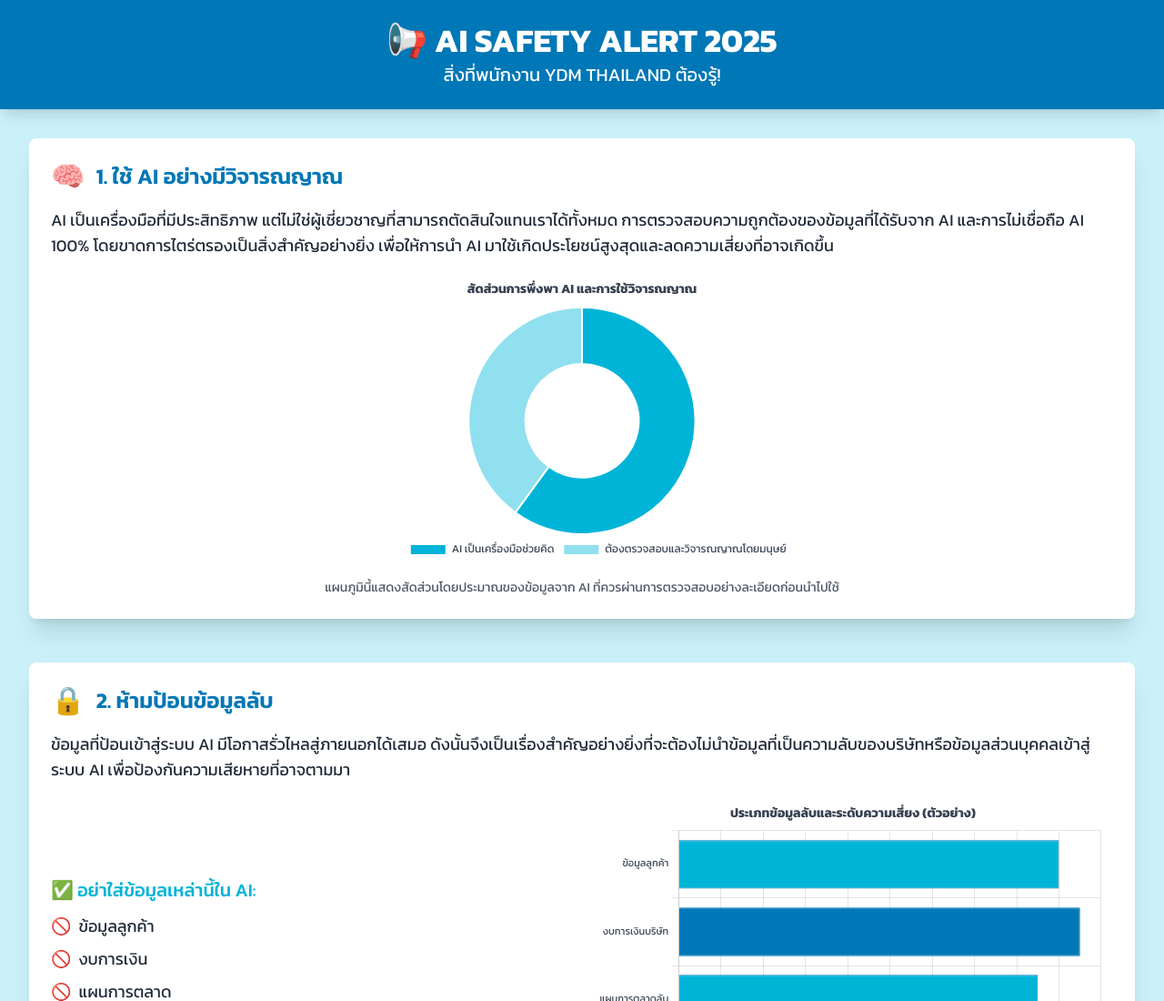
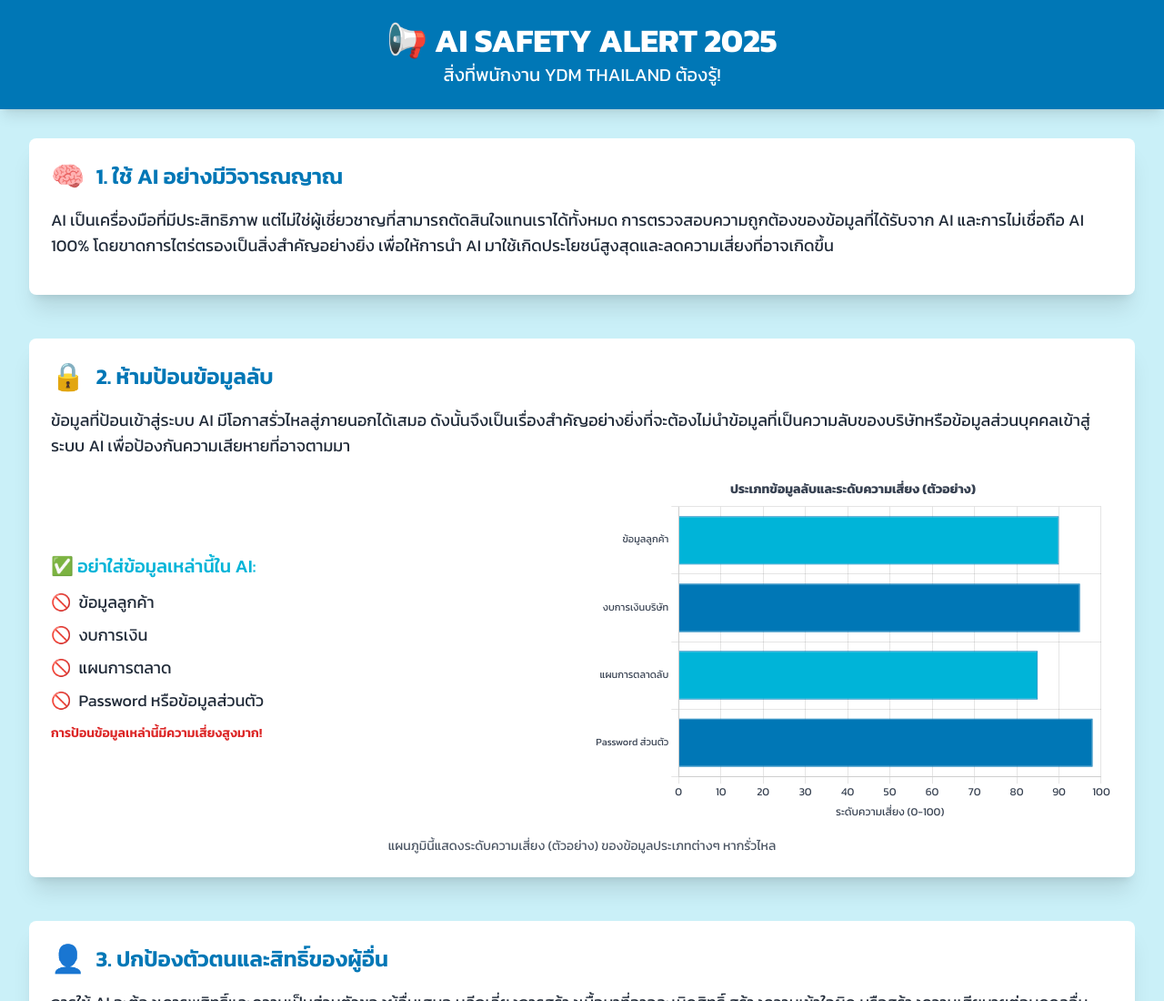
Before and after one commit to day-cs/ydm, a plain HTML site: page index.html in a window 1280 px wide. Shown: the top 1100 px of the page at 91% size. Drawn offline with nearby package versions, Linux system fonts and the light colour scheme.

Commit message:
Update index.html

```diff
--- a/index.html
+++ b/index.html
@@ -10,7 +10,7 @@
     <!--
     Narrative Plan:
     1.  Header: Main Alert Title.
-    2.  Section 1 (ใช้ AI อย่างมีวิจารณญาณ): Introduction to cautious AI use. Donut chart for AI's nature.
+    2.  Section 1 (ใช้ AI อย่างมีวิจารณญาณ): Introduction to cautious AI use.
     3.  Section 2 (ห้ามป้อนข้อมูลลับ): Data secrecy. Bar chart for types of confidential data and their illustrative risk.
     4.  Section 3 (ปกป้องตัวตนและสิทธิ์ของผู้อื่น): Ethical AI use. List of prohibited actions with icons.
     5.  Section 4 (ระวัง Deepfake & AI Scam): AI threats. Big number for scam prevalence + HTML/CSS flowchart for verification.
@@ -20,7 +20,7 @@
     9.  Footer: Confirmation.
 
     Visualization Choices:
-    -   Section 1 Data: AI's nature (expert vs. tool). Goal: Inform. Visualization: Donut Chart (Chart.js). Justification: Shows proportion of AI's role needing human judgment. No SVG.
+    -   Section 1 Data: AI's nature (expert vs. tool). Goal: Inform. Visualization: Text only. No SVG.
     -   Section 2 Data: Types of confidential data (ลูกค้า, งบการเงิน, แผนการตลาด, Password). Goal: Compare. Visualization: Bar Chart (Chart.js) - Illustrative Risk Levels. Justification: Compares distinct categories of sensitive data. Label wrapping applied. No SVG.
     -   Section 3 Data: Prohibited actions (ละเมิดสิทธิ์, Deepfake, etc.). Goal: Organize. Visualization: Styled HTML List with Unicode icons. Justification: Clear, direct for rules. No SVG.
     -   Section 4 Data: AI scam prevalence & verification. Goal: Inform/Organize. Visualization: Large Text (HTML/CSS) + HTML/CSS Flowchart. Justification: Impact and process illustration. No SVG, No Mermaid JS.
@@ -84,11 +84,7 @@
                     <span class="text-3xl mr-3">🧠</span> 1. ใช้ AI อย่างมีวิจารณญาณ
                 </h2>
                 <p class="mb-4 text-lg">AI เป็นเครื่องมือที่มีประสิทธิภาพ แต่ไม่ใช่ผู้เชี่ยวชาญที่สามารถตัดสินใจแทนเราได้ทั้งหมด การตรวจสอบความถูกต้องของข้อมูลที่ได้รับจาก AI และการไม่เชื่อถือ AI 100% โดยขาดการไตร่ตรองเป็นสิ่งสำคัญอย่างยิ่ง เพื่อให้การนำ AI มาใช้เกิดประโยชน์สูงสุดและลดความเสี่ยงที่อาจเกิดขึ้น</p>
-                <div class="chart-container mx-auto h-64 md:h-80">
-                    <canvas id="aiNatureChart"></canvas>
                 </div>
-                <p class="text-center mt-4 text-sm text-gray-600">แผนภูมินี้แสดงสัดส่วนโดยประมาณของข้อมูลจาก AI ที่ควรผ่านการตรวจสอบอย่างละเอียดก่อนนำไปใช้</p>
-            </div>
         </section>
 
         <section id="data-privacy" class="mb-12">
@@ -252,44 +248,44 @@
             }
         };
 
-        // 1. AI Nature Chart (Donut)
-        const aiNatureCtx = document.getElementById('aiNatureChart').getContext('2d');
-        new Chart(aiNatureCtx, {
-            type: 'doughnut',
-            data: {
-                labels: ['AI เป็นเครื่องมือช่วยคิด', 'ต้องตรวจสอบและวิจารณญาณโดยมนุษย์'],
-                datasets: [{
-                    label: 'ธรรมชาติของ AI',
-                    data: [60, 40], // Illustrative data
-                    backgroundColor: [CHART_PRIMARY_COLOR, CHART_ACCENT_COLOR],
-                    borderColor: ['#FFFFFF'],
-                    borderWidth: 2
-                }]
-            },
-            options: {
-                responsive: true,
-                maintainAspectRatio: false,
-                plugins: {
-                    legend: {
-                        position: 'bottom',
-                         labels: {
-                            font: { size: 12 }
-                        }
-                    },
-                    title: {
-                        display: true,
-                        text: 'สัดส่วนการพึ่งพา AI และการใช้วิจารณญาณ',
-                        font: { size: 14, weight: 'bold' },
-                        padding: { top:10, bottom:10}
-                    },
-                    tooltip: {
-                        callbacks: {
-                            title: commonTooltipTitleCallback
-                        }
-                    }
-                }
-            }
-        });
+        // Removed AI Nature Chart (Donut) as per user request
+        // const aiNatureCtx = document.getElementById('aiNatureChart').getContext('2d');
+        // new Chart(aiNatureCtx, {
+        //     type: 'doughnut',
+        //     data: {
+        //         labels: ['AI เป็นเครื่องมือช่วยคิด', 'ต้องตรวจสอบและวิจารณญาณโดยมนุษย์'],
+        //         datasets: [{
+        //             label: 'ธรรมชาติของ AI',
+        //             data: [60, 40], // Illustrative data
+        //             backgroundColor: [CHART_PRIMARY_COLOR, CHART_ACCENT_COLOR],
+        //             borderColor: ['#FFFFFF'],
+        //             borderWidth: 2
+        //         }]
+        //     },
+        //     options: {
+        //         responsive: true,
+        //         maintainAspectRatio: false,
+        //         plugins: {
+        //             legend: {
+        //                 position: 'bottom',
+        //                  labels: {
+        //                     font: { size: 12 }
+        //                 }
+        //             },
+        //             title: {
+        //                 display: true,
+        //                 text: 'สัดส่วนการพึ่งพา AI และการใช้วิจารณญาณ',
+        //                 font: { size: 14, weight: 'bold' },
+        //                 padding: { top:10, bottom:10}
+        //             },
+        //             tooltip: {
+        //                 callbacks: {
+        //                     title: commonTooltipTitleCallback
+        //                 }
+        //             }
+        //         }
+        //     }
+        // });
 
         // 2. Confidential Data Chart (Bar)
         const confidentialDataCtx = document.getElementById('confidentialDataChart').getContext('2d');
```
